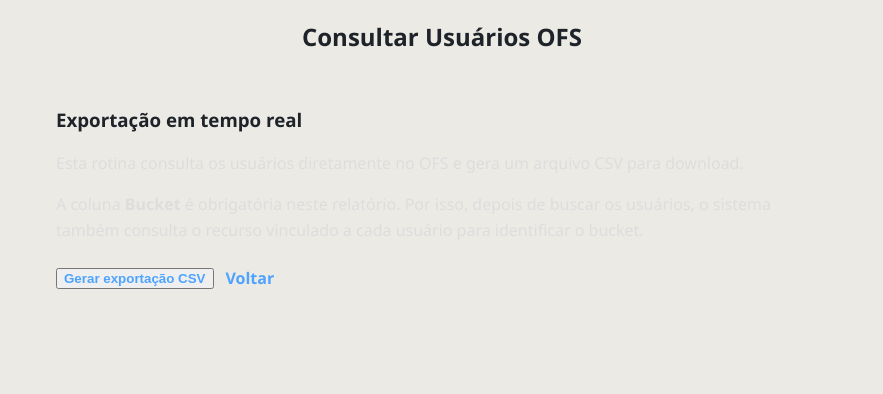
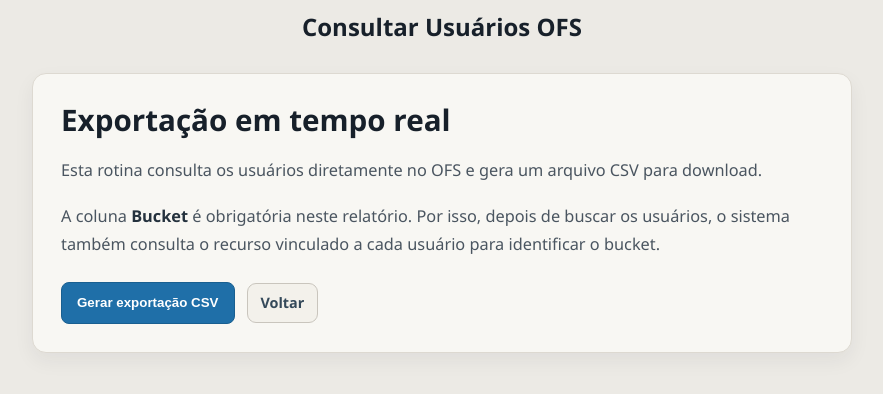
Before and after one commit to btVagner/ofs-user-updater, a Flask app: template templates/consultar_usuarios.html in a window 1280 px wide. Shown: the top 394 px of the page, without its empty margins (302-1185 px from the left). Run offline with Flask 3, Linux system fonts and the light colour scheme; the template is opened without the code that fills it, so the values that code supplies are empty; parts of the project's set-up code (start-up, migrations or seed data) failed here and were passed over; some libraries are stand-ins or nearby versions.

Commit message:
Ajustes finos

```diff
--- a/static/style.css
+++ b/static/style.css
@@ -4169,3 +4181,185 @@ body:not(.login-page) .users-export-actions .btn-primary,
 body:not(.login-page) .users-export-actions .btn-secondary-link {
     min-height: 40px;
 }
+
+
+/* ===== Demanda 17.4: contraste final em Desativar Inativos e Consultar Usuários ===== */
+body:not(.login-page) .cleanup-warning-box {
+    color: #684c00;
+    background: #fff4cf;
+    border-color: #d9b85f;
+}
+
+body:not(.login-page) .cleanup-warning-box strong {
+    color: #533d00;
+}
+
+body:not(.login-page) .users-export-page > h2,
+body:not(.login-page) .users-export-card h3 {
+    color: #17202a;
+}
+
+body:not(.login-page) .users-export-card {
+    color: #39434d;
+}
+
+body:not(.login-page) .users-export-copy,
+body:not(.login-page) .users-export-details {
+    color: #39434d;
+}
+
+body:not(.login-page) .users-export-copy strong,
+body:not(.login-page) .users-export-progress-head,
+body:not(.login-page) .users-export-progress-head strong,
+body:not(.login-page) .users-export-progress-head span {
+    color: #242a31;
+}
+
+body:not(.login-page) .users-export-actions .btn-primary,
+body:not(.login-page) .users-export-card #usersExportDownloadLink.btn-primary {
+    color: #ffffff;
+    background: #21699c;
+    border: 1px solid #1b5a87;
+}
+
+body:not(.login-page) .users-export-actions .btn-primary:hover,
+body:not(.login-page) .users-export-actions .btn-primary:focus-visible,
+body:not(.login-page) .users-export-card #usersExportDownloadLink.btn-primary:hover,
+body:not(.login-page) .users-export-card #usersExportDownloadLink.btn-primary:focus-visible {
+    color: #ffffff;
+    background: #18577f;
+    border-color: #174d70;
+}
+
+body:not(.login-page) .users-export-actions .btn-secondary-link {
+    color: #34495a;
+    background: #f3f1eb;
+    border-color: #c9c5bd;
+}
+
+body:not(.login-page) .users-export-actions .btn-secondary-link:hover,
+body:not(.login-page) .users-export-actions .btn-secondary-link:focus-visible {
+    color: #1f5278;
+    background: #e9f1f7;
+    border-color: #abc5d8;
+}
+
+
+/* ===== Demanda 17.7: reforço visual da rota Consultar Usuários ===== */
+body:not(.login-page) .users-export-page {
+    padding-bottom: 12px;
+}
+
+body:not(.login-page) .users-export-page .users-export-title {
+    margin: 10px auto 0;
+    text-align: center;
+    color: #17202a;
+}
+
+body:not(.login-page) .users-export-page .users-export-card {
+    max-width: 820px;
+    margin: 30px auto;
+    padding: 28px;
+    background: #f8f7f3;
+    border: 1px solid #ddd9d1;
+    border-radius: 14px;
+    box-shadow: 0 8px 20px rgba(35, 39, 43, 0.06);
+}
+
+body:not(.login-page) .users-export-page .users-export-card-title {
+    margin: 0 0 18px;
+    color: #17202a;
+    font-size: 1.85rem;
+    line-height: 1.2;
+}
+
+body:not(.login-page) .users-export-page .users-export-copy,
+body:not(.login-page) .users-export-page .users-export-details {
+    margin: 0 0 18px;
+    color: #4a5560;
+    font-size: 1.02rem;
+    line-height: 1.72;
+}
+
+body:not(.login-page) .users-export-page .users-export-copy strong {
+    color: #24313d;
+    font-weight: 700;
+}
+
+body:not(.login-page) .users-export-page .users-export-actions {
+    margin-top: 24px;
+    display: flex;
+    gap: 12px;
+    flex-wrap: wrap;
+    align-items: center;
+}
+
+body:not(.login-page) .users-export-page .users-export-actions .btn-primary,
+body:not(.login-page) .users-export-page .users-export-card #usersExportDownloadLink.btn-primary {
+    min-height: 42px;
+    padding: 10px 15px;
+    color: #ffffff;
+    background: #1f6fa8;
+    border: 1px solid #195f90;
+}
+
+body:not(.login-page) .users-export-page .users-export-actions .btn-primary:hover,
+body:not(.login-page) .users-export-page .users-export-actions .btn-primary:focus-visible,
+body:not(.login-page) .users-export-page .users-export-card #usersExportDownloadLink.btn-primary:hover,
+body:not(.login-page) .users-export-page .users-export-card #usersExportDownloadLink.btn-primary:focus-visible {
+    color: #ffffff;
+    background: #185980;
+    border-color: #154b6b;
+}
+
+body:not(.login-page) .users-export-page .users-export-actions .btn-secondary-link {
+    color: #34495a;
+    background: #f3f1eb;
+    border: 1px solid #c9c5bd;
+}
+
+body:not(.login-page) .users-export-page .users-export-actions .btn-secondary-link:hover,
+body:not(.login-page) .users-export-page .users-export-actions .btn-secondary-link:focus-visible {
+    color: #1f5278;
+    background: #e9f1f7;
+    border-color: #abc5d8;
+}
+
+body:not(.login-page) .users-export-page .users-export-progress-box {
+    margin-top: 28px;
+}
+
+body:not(.login-page) .users-export-page .users-export-progress-head {
+    display: flex;
+    justify-content: space-between;
+    gap: 12px;
+    flex-wrap: wrap;
+    margin-bottom: 8px;
+    color: #24313d;
+}
+
+body:not(.login-page) .users-export-page .users-export-progress-track {
+    width: 100%;
+    height: 18px;
+    border-radius: 999px;
+    overflow: hidden;
+    background: #e2dfd8;
+    border: 1px solid #c9c5bd;
+}
+
+body:not(.login-page) .users-export-page .users-export-progress-bar {
+    height: 100%;
+    width: 0%;
+    transition: width .3s ease;
+    background: #1f6fa8;
+}
+
+body:not(.login-page) .users-export-page .users-export-download-box,
+body:not(.login-page) .users-export-page .users-export-error {
+    margin-top: 18px;
+}
+
+body:not(.login-page) .users-export-page .users-export-error {
+    font-weight: 700;
+    color: #a13737;
+}
--- a/templates/consultar_usuarios.html
+++ b/templates/consultar_usuarios.html
@@ -8,55 +8,56 @@
 <body
   data-users-export-start-url="{{ url_for('iniciar_exportacao_usuarios_ofs') }}"
 >
-  <div class="container">
-    <h2 style="text-align:center;">Consultar Usuários OFS</h2>
+  <div class="container users-export-page">
+    <h2 class="users-export-title">Consultar Usuários OFS</h2>
 
-    <div class="tabela-container" style="max-width:820px; margin:30px auto; padding:24px;">
-      <h3 style="margin-top:0;">Exportação em tempo real</h3>
+    <div class="tabela-container users-export-card">
+      <h3 class="users-export-card-title">Exportação em tempo real</h3>
 
-      <p style="line-height:1.6; color:#ddd;">
+      <p class="users-export-copy">
         Esta rotina consulta os usuários diretamente no OFS e gera um arquivo CSV para download.
       </p>
 
-      <p style="line-height:1.6; color:#ddd;">
+      <p class="users-export-copy">
         A coluna <strong>Bucket</strong> é obrigatória neste relatório. Por isso, depois de buscar os usuários,
         o sistema também consulta o recurso vinculado a cada usuário para identificar o bucket.
       </p>
 
-      <div style="margin-top:24px; display:flex; gap:12px; flex-wrap:wrap; align-items:center;">
-        <button type="button" id="btnStartUsersExport" class="btn-voltar">
+      <div class="users-export-actions">
+        <button type="button" id="btnStartUsersExport" class="btn-primary">
           Gerar exportação CSV
         </button>
 
-        <a href="{{ url_for('home') }}" class="btn-voltar">
+        <a href="{{ url_for('home') }}" class="btn-secondary-link">
           Voltar
         </a>
       </div>
 
-      <div id="usersExportProgressBox" style="display:none; margin-top:28px;">
-        <div style="display:flex; justify-content:space-between; gap:12px; flex-wrap:wrap; margin-bottom:8px;">
+      <div id="usersExportProgressBox" class="users-export-progress-box" style="display:none;">
+        <div class="users-export-progress-head">
           <strong id="usersExportPhase">Preparando exportação...</strong>
           <span id="usersExportPercent">0%</span>
         </div>
 
-        <div style="width:100%; height:18px; background:#222; border:1px solid #444; border-radius:999px; overflow:hidden;">
+        <div class="users-export-progress-track">
           <div
             id="usersExportBar"
-            style="height:100%; width:0%; background:#00b7ff; transition:width .3s ease;">
+            class="users-export-progress-bar"
+            >
           </div>
         </div>
 
-        <p id="usersExportDetails" style="margin-top:10px; color:#ddd;">
+        <p id="usersExportDetails" class="users-export-details" style="margin-top:10px;">
           Aguardando início...
         </p>
 
-        <div id="usersExportDownloadBox" style="display:none; margin-top:18px;">
-          <a id="usersExportDownloadLink" href="#" class="btn-voltar">
+        <div id="usersExportDownloadBox" class="users-export-download-box" style="display:none;">
+          <a id="usersExportDownloadLink" href="#" class="btn-primary">
             Baixar CSV
           </a>
         </div>
 
-        <div id="usersExportErrorBox" style="display:none; margin-top:18px; color:#ff8080; font-weight:bold;"></div>
+        <div id="usersExportErrorBox" class="users-export-error" style="display:none;"></div>
       </div>
     </div>
   </div>
```
Also changed, not shown: other parts of static/style.css (+19 -7 lines).
